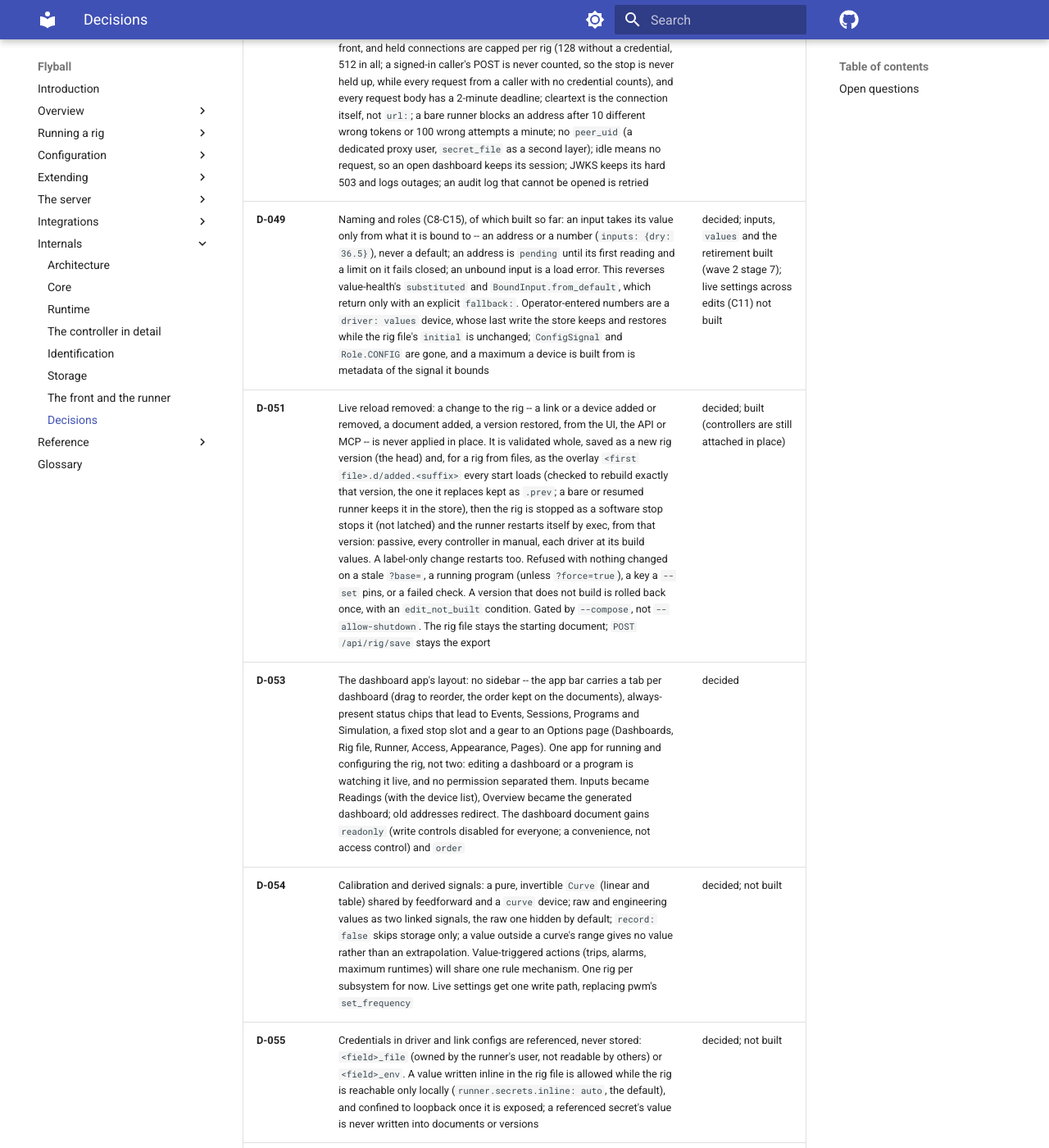
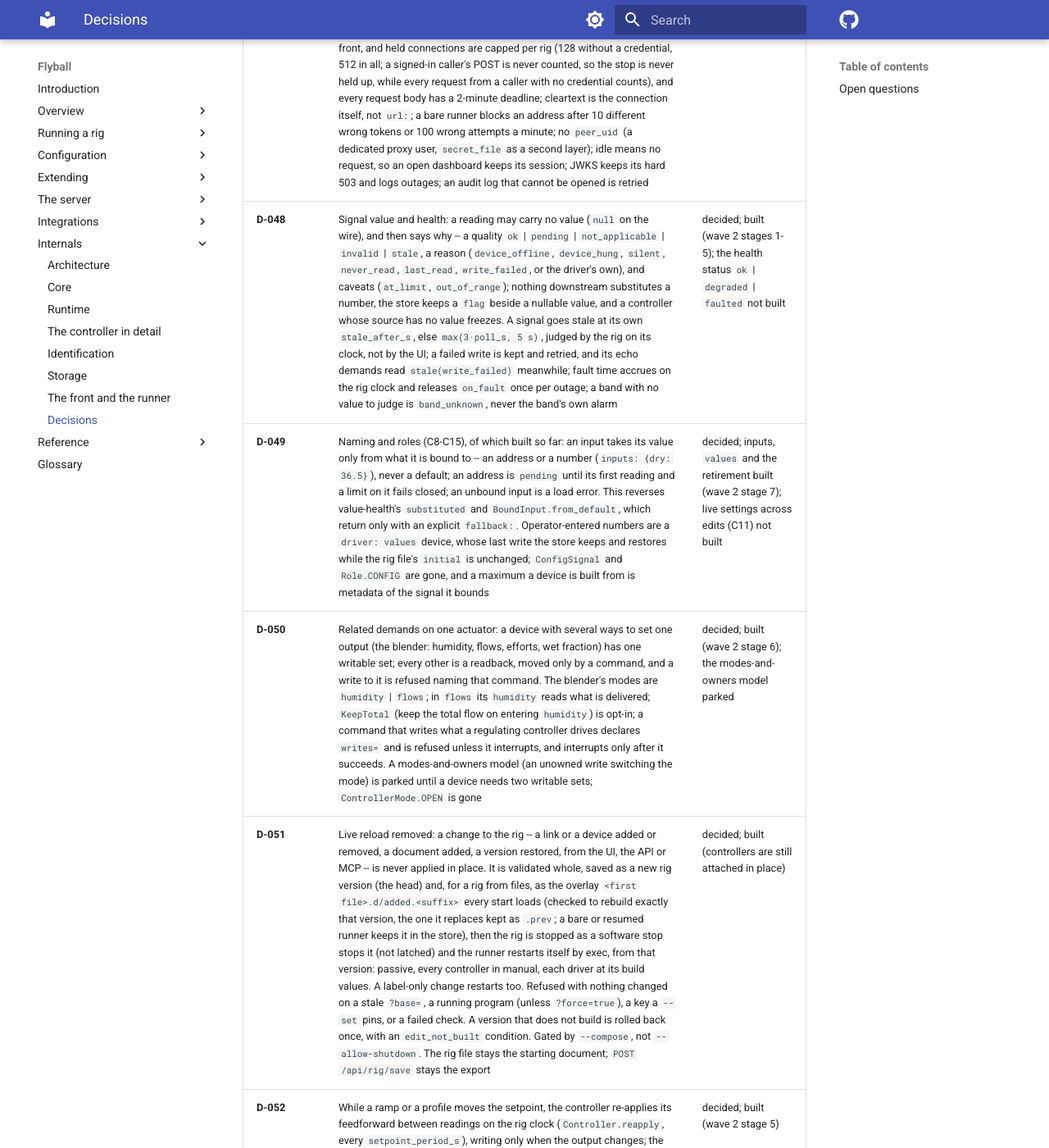
Before and after one commit to bengineer42/flyball, an MkDocs documentation site: the page built from book/src/6-internals/decisions.md, in a window 1280 px wide and 1400 px high, scrolled down 5736 px. Shown: the whole window at 82% size. Built offline with MkDocs 1.6.1 and Material for MkDocs 9.7.7, drawn with Linux system fonts in a browser that asks for light colours; comment, search, counter and statistics services are not loaded; the version menu is left out; some of the changed text lies outside the part shown.

Commit message:
book: the decisions index numbers the software stop's smaller choices D-056..D-063 (were Stop (a)-(h)) and gains D-048 (value and health), D-050 (related demands on one actuator) and D-052 (re-apply between readings)
Signed-off-by: Bengineer <158306087+bengineer42@users.noreply.github.com>

```diff
--- a/book/src/6-internals/decisions.md
+++ b/book/src/6-internals/decisions.md
@@ -41,19 +41,22 @@
 | **D-045** | Repeated Ctrl-C on `flyball run` escalates and never orphans the runner: the first press stops it, the second hurries it (SIGINT), the third kills its process group; `flyball` exits after the runner. A hangup never counts | decided |
 | **D-046** | The front reads every rig file and `--set` the runner reads, so a `runner.front` in a later file or a `--set` is never ignored; `--` and a negative-number argument are refused. `flyball token create --config` takes the same | decided |
 | **D-047** | The review's smaller choices: a caller with no verb is answered by the front, and held connections are capped per rig (128 without a credential, 512 in all; a signed-in caller's POST is never counted, so the stop is never held up, while every request from a caller with no credential counts), and every request body has a 2-minute deadline; cleartext is the connection itself, not `url:`; a bare runner blocks an address after 10 different wrong tokens or 100 wrong attempts a minute; no `peer_uid` (a dedicated proxy user, `secret_file` as a second layer); idle means no request, so an open dashboard keeps its session; JWKS keeps its hard 503 and logs outages; an audit log that cannot be opened is retried | decided |
+| **D-048** | Signal value and health: a reading may carry no value (`null` on the wire), and then says why -- a quality `ok` \| `pending` \| `not_applicable` \| `invalid` \| `stale`, a reason (`device_offline`, `device_hung`, `silent`, `never_read`, `last_read`, `write_failed`, or the driver's own), and caveats (`at_limit`, `out_of_range`); nothing downstream substitutes a number, the store keeps a `flag` beside a nullable value, and a controller whose source has no value freezes. A signal goes stale at its own `stale_after_s`, else `max(3·poll_s, 5 s)`, judged by the rig on its clock, not by the UI; a failed write is kept and retried, and its echo demands read `stale(write_failed)` meanwhile; fault time accrues on the rig clock and releases `on_fault` once per outage; a band with no value to judge is `band_unknown`, never the band's own alarm | decided; built (wave 2 stages 1-5); the health status `ok` \| `degraded` \| `faulted` not built |
 | **D-049** | Naming and roles (C8-C15), of which built so far: an input takes its value only from what it is bound to -- an address or a number (`inputs: {dry: 36.5}`), never a default; an address is `pending` until its first reading and a limit on it fails closed; an unbound input is a load error. This reverses value-health's `substituted` and `BoundInput.from_default`, which return only with an explicit `fallback:`. Operator-entered numbers are a `driver: values` device, whose last write the store keeps and restores while the rig file's `initial` is unchanged; `ConfigSignal` and `Role.CONFIG` are gone, and a maximum a device is built from is metadata of the signal it bounds | decided; inputs, `values` and the retirement built (wave 2 stage 7); live settings across edits (C11) not built |
+| **D-050** | Related demands on one actuator: a device with several ways to set one output (the blender: humidity, flows, efforts, wet fraction) has one writable set; every other is a readback, moved only by a command, and a write to it is refused naming that command. The blender's modes are `humidity` \| `flows`; in `flows` its `humidity` reads what is delivered; `KeepTotal` (keep the total flow on entering `humidity`) is opt-in; a command that writes what a regulating controller drives declares `writes=` and is refused unless it interrupts, and interrupts only after it succeeds. A modes-and-owners model (an unowned write switching the mode) is parked until a device needs two writable sets; `ControllerMode.OPEN` is gone | decided; built (wave 2 stage 6); the modes-and-owners model parked |
 | **D-051** | Live reload removed: a change to the rig -- a link or a device added or removed, a document added, a version restored, from the UI, the API or MCP -- is never applied in place. It is validated whole, saved as a new rig version (the head) and, for a rig from files, as the overlay `<first file>.d/added.<suffix>` every start loads (checked to rebuild exactly that version, the one it replaces kept as `.prev`; a bare or resumed runner keeps it in the store), then the rig is stopped as a software stop stops it (not latched) and the runner restarts itself by exec, from that version: passive, every controller in manual, each driver at its build values. A label-only change restarts too. Refused with nothing changed on a stale `?base=`, a running program (unless `?force=true`), a key a `--set` pins, or a failed check. A version that does not build is rolled back once, with an `edit_not_built` condition. Gated by `--compose`, not `--allow-shutdown`. The rig file stays the starting document; `POST /api/rig/save` stays the export | decided; built (controllers are still attached in place) |
+| **D-052** | While a ramp or a profile moves the setpoint, the controller re-applies its feedforward between readings on the rig clock (`Controller.reapply`, every `setpoint_period_s`), writing only when the output changes; the law itself steps only on readings | decided; built (wave 2 stage 5) |
 | **D-053** | The dashboard app's layout: no sidebar -- the app bar carries a tab per dashboard (drag to reorder, the order kept on the documents), always-present status chips that lead to Events, Sessions, Programs and Simulation, a fixed stop slot and a gear to an Options page (Dashboards, Rig file, Runner, Access, Appearance, Pages). One app for running and configuring the rig, not two: editing a dashboard or a program is watching it live, and no permission separated them. Inputs became Readings (with the device list), Overview became the generated dashboard; old addresses redirect. The dashboard document gains `readonly` (write controls disabled for everyone; a convenience, not access control) and `order` | decided |
 | **D-054** | Calibration and derived signals: a pure, invertible `Curve` (linear and table) shared by feedforward and a `curve` device; raw and engineering values as two linked signals, the raw one hidden by default; `record: false` skips storage only; a value outside a curve's range gives no value rather than an extrapolation. Value-triggered actions (trips, alarms, maximum runtimes) will share one rule mechanism. One rig per subsystem for now. Live settings get one write path, replacing pwm's `set_frequency` | decided; not built |
 | **D-055** | Credentials in driver and link configs are referenced, never stored: `<field>_file` (owned by the runner's user, not readable by others) or `<field>_env`. A value written inline in the rig file is allowed while the rig is reachable only locally (`runner.secrets.inline: auto`, the default), and confined to loopback once it is exposed; a referenced secret's value is never written into documents or versions | decided; not built |
-| **Stop (a)** | The software stop, stage A: a stop cancels every running long command through `Device.cancel` (a dose or a move ends at once; its own `finally` still runs) before the devices are stopped; ending a program, by a cancel or an interrupt, cancels the long command its current step is running, so the program unwinds at once, and only a driver that does not listen to cancel still produces `step_still_running` | decided; built |
-| **Stop (b)** | `on_fault` is spelt `freeze` \| `manual` \| `stop` \| `stop_device` \| `{freeze_s: d, then: a}` (rig files use `_s` floats); A5's per-controller `{action, after_s}` override folds into `freeze_s`. Per-reason maps and presets are not built | decided; built |
-| **Stop (c)** | The one-off shutdown override is `--on-shutdown keep` (`runner.on_shutdown`, `FLYBALL_ON_SHUTDOWN`), not `--keep`, which is the scratch record's retention flag | decided; built |
-| **Stop (d)** | A person's HTTP `regulate` clears the controller's own `on_fault: manual` latch, which holds nothing else; every other latch -- the rig stop, `on_fault: stop` and `stop_device` -- needs a Reset | decided; built |
-| **Stop (e)** | A latching fault (`manual`, `stop`, `stop_device`) interrupts the running program with the reason `fault:<controller>`, whatever the program names | decided; built |
-| **Stop (f)** | A permissive always permits a write of the output's resolved stop value, a stop ignores it, and a controller whose output it refuses is held (frozen, `not_permitted`), not failed | decided; built |
-| **Stop (g)** | Reset is allowed while its cause persists (unlike PackML's Clear), because Reset resumes nothing: controllers stay in manual and programs stay ended | decided; built |
-| **Stop (h)** | A planned stop (`Stopper.stop(..., latch=False)`) for a rig edit before its restart (D-051): the same writes and controllers to manual, nothing latched, so the rig comes back passive | decided; built |
+| **D-056** | The software stop, stage A: a stop cancels every running long command through `Device.cancel` (a dose or a move ends at once; its own `finally` still runs) before the devices are stopped; ending a program, by a cancel or an interrupt, cancels the long command its current step is running, so the program unwinds at once, and only a driver that does not listen to cancel still produces `step_still_running` | decided; built |
+| **D-057** | `on_fault` is spelt `freeze` \| `manual` \| `stop` \| `stop_device` \| `{freeze_s: d, then: a}` (rig files use `_s` floats); A5's per-controller `{action, after_s}` override folds into `freeze_s`. Per-reason maps and presets are not built | decided; built |
+| **D-058** | The one-off shutdown override is `--on-shutdown keep` (`runner.on_shutdown`, `FLYBALL_ON_SHUTDOWN`), not `--keep`, which is the scratch record's retention flag | decided; built |
+| **D-059** | A person's HTTP `regulate` clears the controller's own `on_fault: manual` latch, which holds nothing else; every other latch -- the rig stop, `on_fault: stop` and `stop_device` -- needs a Reset | decided; built |
+| **D-060** | A latching fault (`manual`, `stop`, `stop_device`) interrupts the running program with the reason `fault:<controller>`, whatever the program names | decided; built |
+| **D-061** | A permissive always permits a write of the output's resolved stop value, a stop ignores it, and a controller whose output it refuses is held (frozen, `not_permitted`), not failed | decided; built |
+| **D-062** | Reset is allowed while its cause persists (unlike PackML's Clear), because Reset resumes nothing: controllers stay in manual and programs stay ended | decided; built |
+| **D-063** | A planned stop (`Stopper.stop(..., latch=False)`) for a rig edit before its restart (D-051): the same writes and controllers to manual, nothing latched, so the rig comes back passive | decided; built |
 
 Nothing in this book is settled unless `DECISIONS.md` says so. Where a
 chapter describes intent rather than fact, it says which.
```
